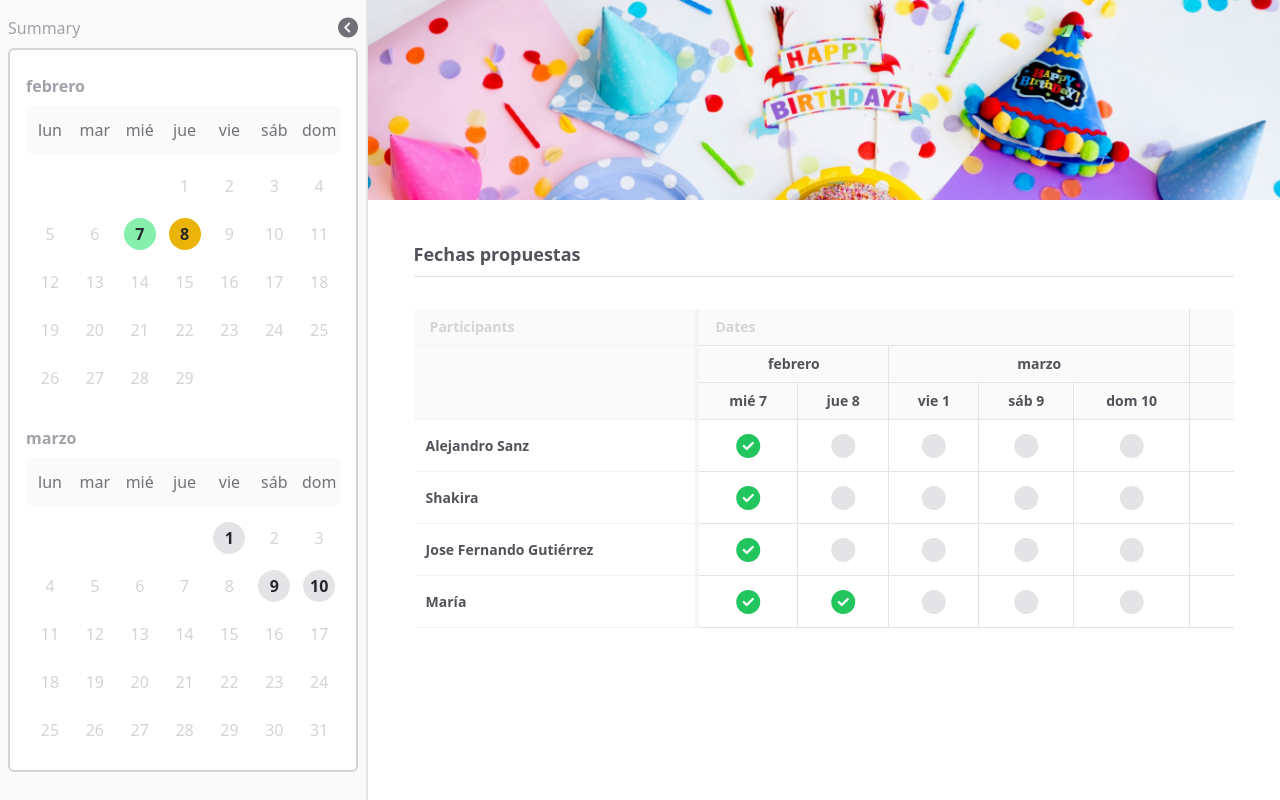
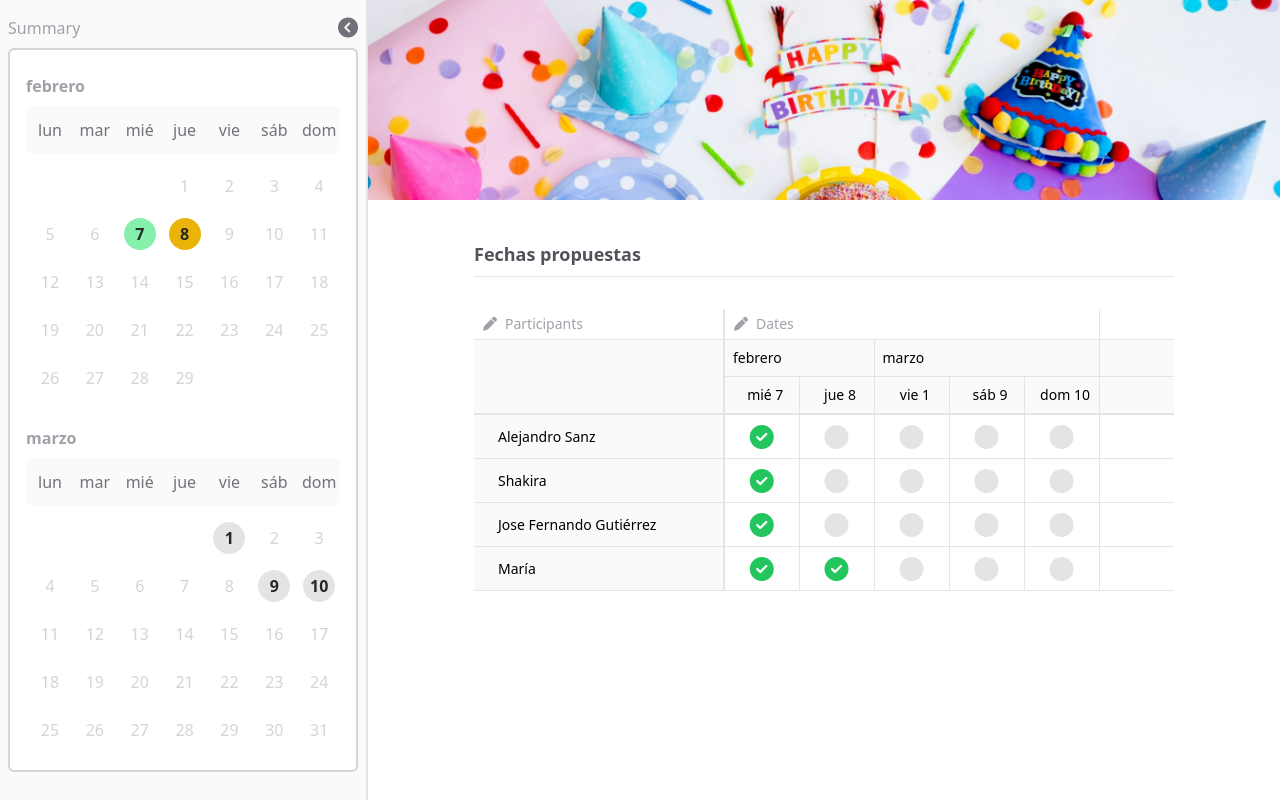
Before and after one commit to MMadlos/cronos-app, a React (Vite) app: page / in a window 1280 px wide. Built offline with nearby package versions, Linux system fonts and the light colour scheme.

Commit message:
Add table styles

```diff
--- a/src/App.jsx
+++ b/src/App.jsx
@@ -223,7 +223,7 @@ function App() {
 			<div className="w-full">
 				<Header />
 				{/* <EventInfo /> */}
-				<div className="container mx-auto mt-10 flex max-h-full max-w-[90%] flex-col gap-2 ">
+				<div className="container mx-auto mt-10 flex max-h-full w-fit max-w-[90%] flex-col gap-2">
 					{/* <CalendarProcess>
 						{stage === calendarProcess.init && (
 							<Instructions
--- a/src/components/Table/Table.jsx
+++ b/src/components/Table/Table.jsx
@@ -4,7 +4,7 @@ import TableBody from "./TableBody"
 export default function Table({ selectedDates, participants }) {
 	return (
 		<div className="mt-6 overflow-x-auto overflow-y-auto">
-			<table id="table" className="w-full border-collapse bg-white">
+			<table id="table" className="border-collapse bg-white">
 				<TableHead selectedDates={selectedDates} />
 				<TableBody
 					peopleList={participants}
--- a/src/components/Table/TableHead.jsx
+++ b/src/components/Table/TableHead.jsx
@@ -23,14 +23,24 @@ export default function TableHead({ selectedDates }) {
 	})
 
 	return (
-		<thead>
-			<tr>
-				<th>Participants</th>
-				<th colSpan={datesCountByMonth.total}>Dates</th>
+		<thead className="">
+			<tr className="">
+				<th>
+					<button className="h-full w-full rounded px-2 py-1 text-left hover:bg-zinc-100 hover:text-zinc-600">
+						<i className="fa-solid fa-pen mr-2" />
+						Participants
+					</button>
+				</th>
+				<th colSpan={datesCountByMonth.total}>
+					<button className="h-full w-full rounded  px-2 py-1 text-left hover:bg-zinc-100 hover:text-zinc-600">
+						<i className="fa-solid fa-pen mr-2" />
+						Dates
+					</button>
+				</th>
 				<th></th>
 			</tr>
 			<tr>
-				<th id="empty-th"></th>
+				<th></th>
 				{allMonths.map((month, index) => {
 					const colSpan = datesCountByMonth[month]
 
@@ -43,7 +53,7 @@ export default function TableHead({ selectedDates }) {
 				<th></th>
 			</tr>
 			<tr>
-				<th id="participants"></th>
+				<th></th>
 				{allDatesData.map(({ weekday, date, time }) => {
 					return (
 						<th key={time} id={time}>
--- a/src/index.css
+++ b/src/index.css
@@ -32,10 +32,119 @@
 	}
 
 	#root {
-		@apply min-h-[100dvh] max-w-[100dvw] bg-white;
+		@apply max-h-[100dvh] max-w-[100dvw] bg-white;
 	}
 
-	th {
+	::-webkit-scrollbar {
+		@apply h-2 w-2;
+	}
+
+	::-webkit-scrollbar-track {
+		@apply rounded-md  bg-zinc-100;
+	}
+
+	::-webkit-scrollbar-thumb {
+		@apply rounded-md bg-zinc-400;
+	}
+
+	::-webkit-scrollbar-thumb:hover {
+		@apply bg-zinc-400;
+	}
+
+	/* TABLE BORDERS*/
+	thead {
+		tr:nth-of-type(1) {
+			@apply border-b border-zinc-200;
+
+			th:nth-of-type(1) {
+				@apply border-r-2 border-zinc-200;
+			}
+
+			th:nth-of-type(2) {
+				@apply border-r border-zinc-200;
+			}
+		}
+
+		tr:nth-of-type(2) {
+			th:first-of-type {
+				@apply border-r-2 border-zinc-200;
+			}
+			/* Contains info */
+			th:not(:first-of-type):not(:last-of-type) {
+				@apply border border-zinc-200;
+			}
+
+			th:last-of-type {
+				@apply border-b border-zinc-200;
+			}
+		}
+
+		tr:nth-of-type(3) {
+			th:first-of-type {
+				@apply border-r-2 border-zinc-200;
+			}
+
+			th {
+				@apply border-b-2 border-zinc-200;
+			}
+
+			th:not(:first-of-type):not(:last-of-type) {
+				@apply border border-b-2 border-zinc-200;
+			}
+		}
+	}
+
+	tbody {
+		th,
+		td {
+			@apply border-b border-zinc-200;
+		}
+
+		td:not(:last-of-type) {
+			@apply border border-zinc-200;
+		}
+
+		th {
+			@apply border-r-2 border-zinc-200;
+		}
+	}
+
+	/* TABLE CONTENT */
+
+	thead {
+		tr:nth-of-type(1) th {
+			@apply text-left text-sm font-normal text-zinc-400;
+		}
+
+		tr:nth-of-type(2) th {
+			@apply pl-2 text-left;
+		}
+
+		tr:nth-of-type(3) th {
+			@apply w-[75px];
+		}
+
+		tr:not(:nth-of-type(1)) {
+			th {
+				@apply bg-zinc-50 py-2 pl-2 text-sm font-normal;
+			}
+		}
+	}
+
+	tbody {
+		th {
+			@apply min-w-[250px] max-w-[300px] bg-zinc-50 py-2 pl-6 text-left text-sm font-normal;
+		}
+
+		td {
+			@apply py-1;
+		}
+	}
+}
+
+/* BACKUP */
+
+/* th {
 		@apply bg-zinc-50 px-4 py-2 text-sm font-semibold text-zinc-600;
 	}
 
@@ -97,21 +206,4 @@
 		td:not(:empty) {
 			@apply p-2 text-center;
 		}
-	}
-
-	::-webkit-scrollbar {
-		@apply h-2 w-2;
-	}
-
-	::-webkit-scrollbar-track {
-		@apply rounded-md  bg-zinc-100;
-	}
-
-	::-webkit-scrollbar-thumb {
-		@apply rounded-md bg-zinc-400;
-	}
-
-	::-webkit-scrollbar-thumb:hover {
-		@apply bg-zinc-400;
-	}
-}
+	} */
```
